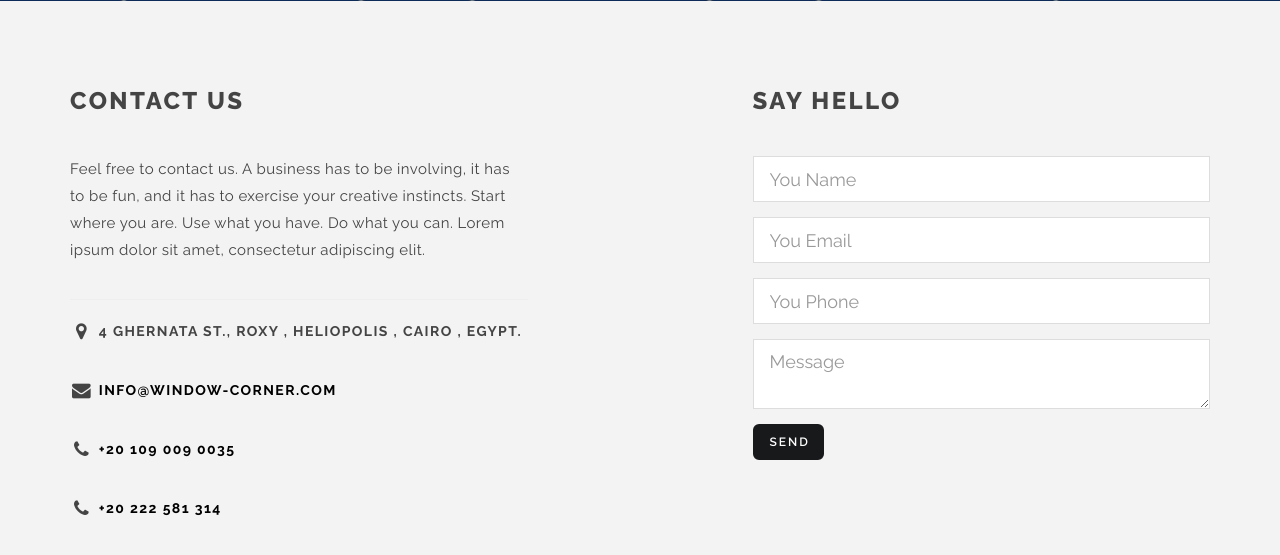
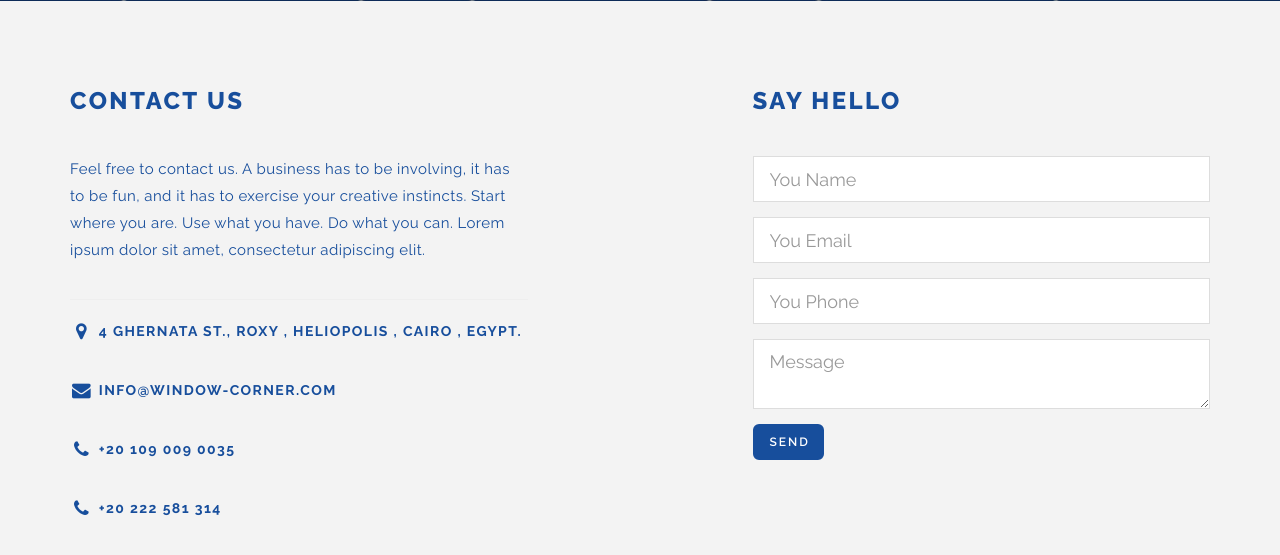
Before and after one commit to ma7aziz/window-corner, a Django app: page /contact in a window 1280 px wide. Shown: the part 470-1025 px from the top of the page. Run offline with Django 3.2, Linux system fonts and the light colour scheme; some libraries are stand-ins or nearby versions.

Commit message:
styling pages

```diff
--- a/templates/core/contact.html
+++ b/templates/core/contact.html
@@ -14,25 +14,26 @@
 <section id="contact">
     <div class="container">
         <div class="row">
-            <div class="col-md-5">
+            <div class="col-md-5" style="color: #174E9C;">
                 <h3>contact us</h3>
                 <p>Feel free to contact us. A business has to be involving, it has to be fun, and it has to exercise
                     your creative instincts. Start where you are. Use what you have. Do what you can. Lorem ipsum dolor
                     sit amet, consectetur adipiscing elit.</p>
                 <hr>
-                <h5><i class="fa fa-map-marker fa-fw fa-lg"></i> 4 Ghernata St., Roxy , Heliopolis , Cairo , Egypt.
+                <h5><i class="fa fa-map-marker fa-fw fa-lg"></i> 4 Ghernata St., Roxy , Heliopolis
+                    , Cairo , Egypt.
                 </h5>
-                <h5><i class="fa fa-envelope fa-fw fa-lg"></i> <a
-                        href="mailto:info@window-corner.com">info@window-corner.com</a>
+                <h5><i class="fa fa-envelope fa-fw fa-lg"></i> <a style="color:#174E9C"
+                        href=" mailto:info@window-corner.com">info@window-corner.com</a>
                 </h5>
-                <h5><i class="fa fa-phone fa-fw fa-lg"></i>
-                    <a href="">+20 109 009 0035 </a>
+                <h5 style="color:#174E9C"><i class="fa fa-phone fa-fw fa-lg"></i>
+                    <a href="tel:+201090090035" style="color:#174E9C">+20 109 009 0035 </a>
                 </h5>
-                <h5><i class="fa fa-phone fa-fw fa-lg"></i>
-                    <a href="">+20 222 581 314 </a>
+                <h5 style="color:#174E9C"><i class="fa fa-phone fa-fw fa-lg"></i>
+                    <a href="tel:+20222581314" style="color:#174E9C">+20 222 581 314 </a>
                 </h5>
             </div>
-            <div class="col-md-5 col-md-offset-2">
+            <div class="col-md-5 col-md-offset-2" style="color:#174E9C">
                 <h3>Say hello</h3>
                 <!-- Contact Form - Enter your email address on line 17 of the mail/contact_me.php file to make this form work. For more information on how to do this please visit the Docs!-->
                 <form id="contactForm" name="sentMessage" novalidate="">
@@ -69,7 +70,7 @@
                         </div>
                     </div>
                     <div id="success"></div>
-                    <button type="submit" class="btn btn-dark">Send</button>
+                    <button type="submit" class="btn btn-blue">Send</button>
                 </form>
             </div>
         </div>
```
Also changed, not shown: templates/core/news.html (+12 -2 lines), templates/core/post.html (+11 -3 lines).
